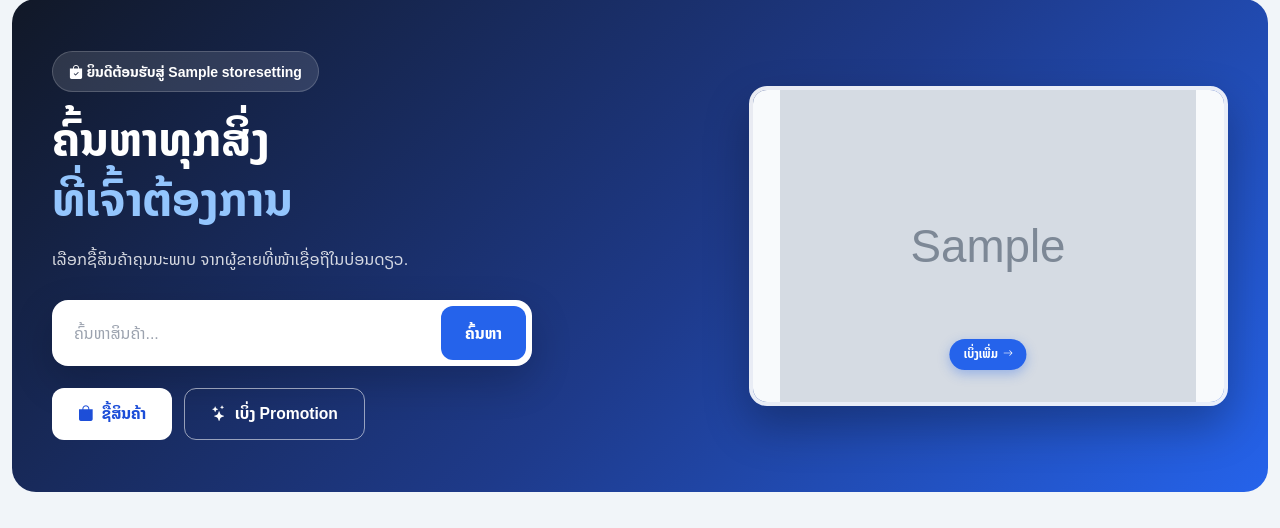
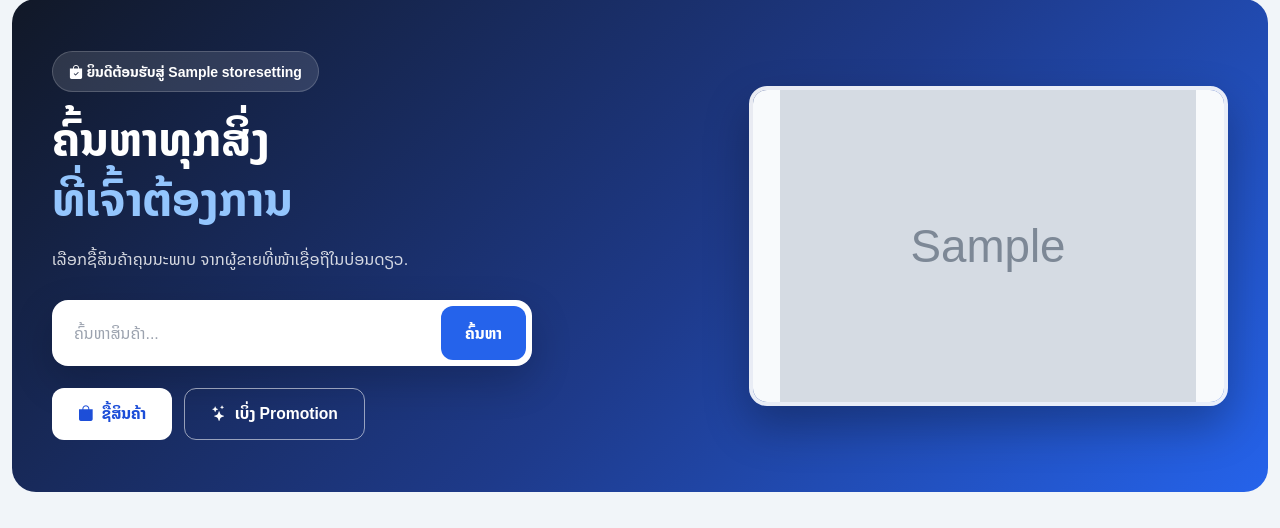
Before and after one commit to tswbxiongmusic-sys/marketplace-project, a Django app: page / in a window 1280 px wide. Shown: the part 93-621 px from the top of the page. Run offline with Django 5.2, Linux system fonts and the light colour scheme; tables that the repository leaves empty hold one stand-in row (values such as "Sample post"); grey boxes marked "Sample" are stand-in pictures.

Commit message:
Remove hero carousel CTA button; dots indicator already matches reference style

```diff
--- a/static/css/home.css
+++ b/static/css/home.css
@@ -138,29 +138,6 @@
     flex: 0 0 100%;
     display: block;
     height: 100%;
-}
-
-.hero-carousel-cta {
-    position: absolute;
-    left: 50%;
-    bottom: 32px;
-    z-index: 1;
-    display: inline-flex;
-    align-items: center;
-    gap: 5px;
-    padding: 6px 14px;
-    border-radius: 999px;
-    background: var(--primary);
-    color: #ffffff;
-    font-size: 11.5px;
-    font-weight: 700;
-    white-space: nowrap;
-    box-shadow: 0 4px 12px rgba(37, 99, 235, 0.35);
-    transform: translateX(-50%);
-}
-
-.hero-carousel-cta i {
-    font-size: 10px;
 }
 
 .hero-carousel-slide img {
--- a/templates/core/home.html
+++ b/templates/core/home.html
@@ -2,7 +2,7 @@
 {% load static humanize %}
 
 {% block extra_css %}
-<link rel="stylesheet" href="{% static 'css/home.css' %}?v=20260821-herocta">
+<link rel="stylesheet" href="{% static 'css/home.css' %}?v=20260821-heronocta">
 {% endblock %}
 
 {% block content %}
@@ -72,7 +72,6 @@
                             {% else %}
                             <div class="hero-visual-fallback">{{ product.fallback_icon }}</div>
                             {% endif %}
-                            <span class="hero-carousel-cta">ເບິ່ງເພີ່ມ <i class="bi bi-arrow-right"></i></span>
                         </a>
                     {% empty %}
                         <div class="hero-carousel-slide hero-visual-placeholder"><i class="bi bi-bag-heart"></i></div>
```
